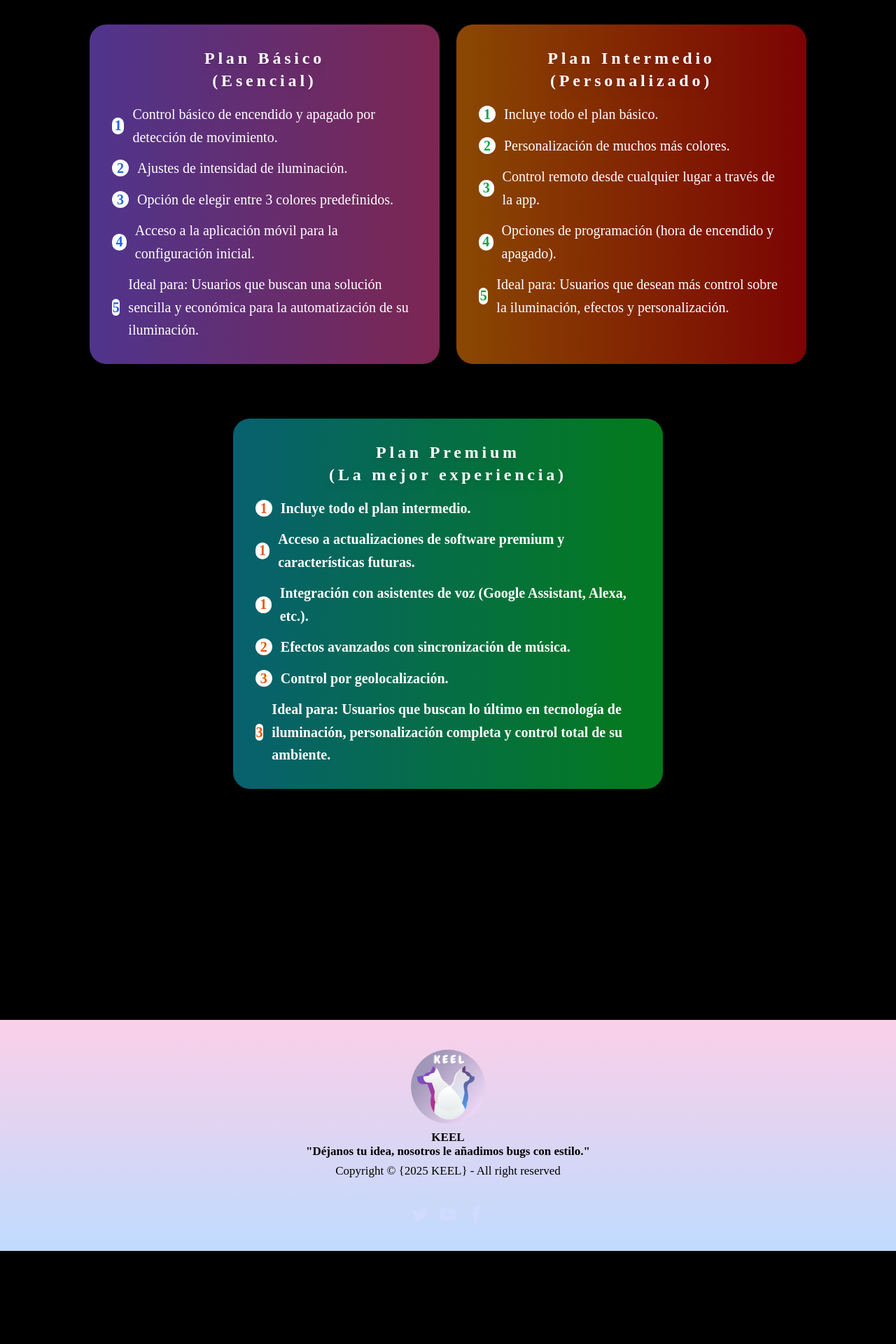
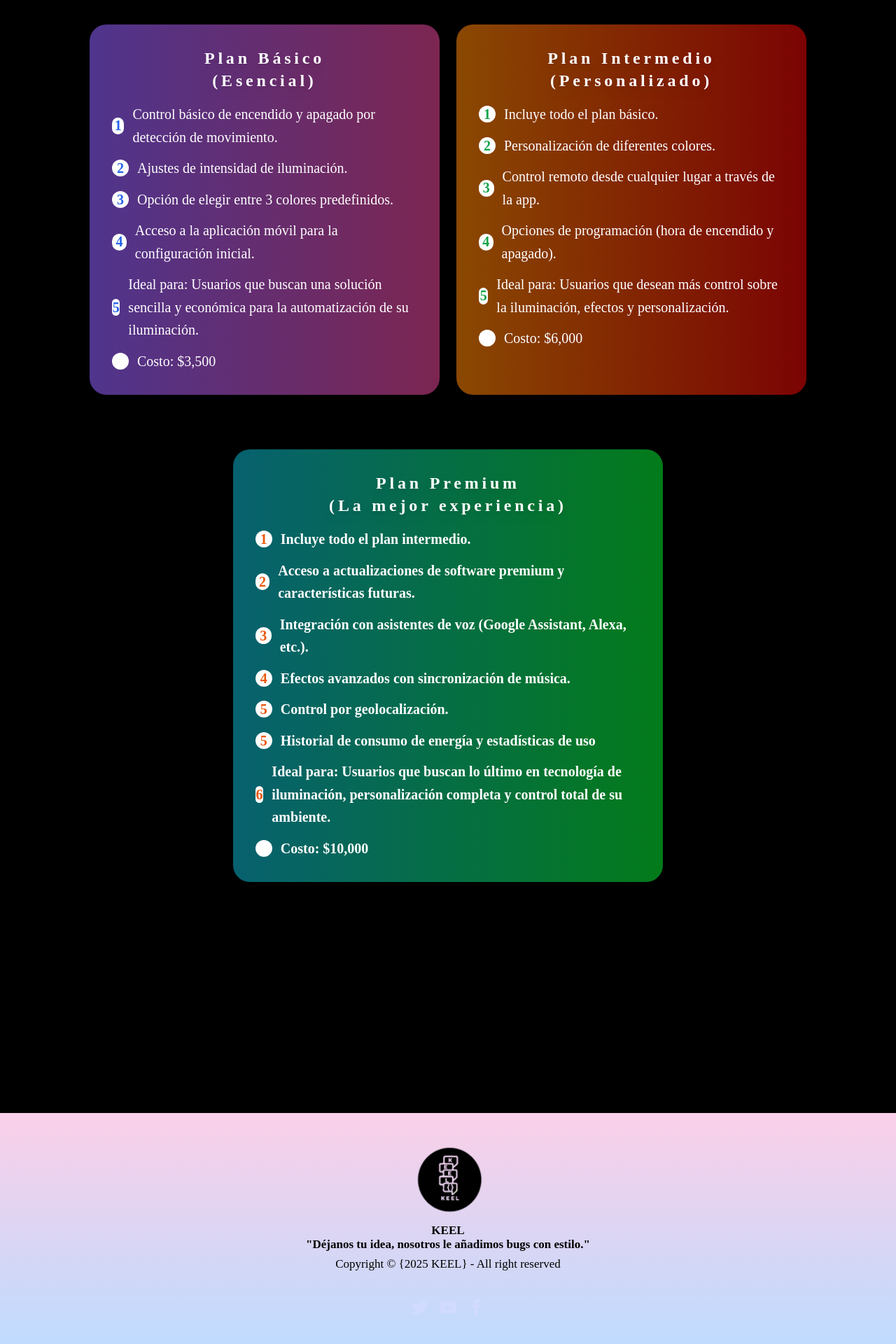
Before and after one commit to evelynsilverio/lightstep, a Django app: page /costos/ in a window 1280 px wide. Shown: the part 562-2482 px from the top of the page at 70% size. Before the commit the page ends 2349 px from the top, so only its background shows below. Run offline with Django 5.2, Linux system fonts and the light colour scheme; style sheets or scripts are compiled from the project's sources; some libraries are stand-ins or nearby versions; some web fonts are replaced.

Commit message:
Último ajuste

```diff
--- a/mysite/mysite/templates/base.html
+++ b/mysite/mysite/templates/base.html
@@ -131,7 +131,7 @@
 
       <footer class="footer footer-center  bg-gradient-to-t from-blue-200 to-pink-200 text-primary-content p-10">
         <aside>
-          <img src="../static/img/keel.png" alt="keel" class="max-w-[110px] max-h-[110px]">
+          <img src="../static/img/keel2.png" alt="keel" class="max-w-[110px] max-h-[110px]">
           <p class="font-bold" style="color: black !important;">
             KEEL
             <br/>
--- a/mysite/mysite/templates/costos.html
+++ b/mysite/mysite/templates/costos.html
@@ -74,6 +74,8 @@
           <li class="flex items-center"><span class="w-6 h-6 bg-white text-blue-600 font-bold rounded-full flex items-center justify-center mr-3">3</span> Opción de elegir entre 3 colores predefinidos.</li>
           <li class="flex items-center"><span class="w-6 h-6 bg-white text-blue-600 font-bold rounded-full flex items-center justify-center mr-3">4</span> Acceso a la aplicación móvil para la configuración inicial.</li>
           <li class="flex items-center"><span class="w-6 h-6 bg-white text-blue-600 font-bold rounded-full flex items-center justify-center mr-3">5</span> Ideal para: Usuarios que buscan una solución sencilla y económica para la automatización de su iluminación. </li>
+          <li class="flex items-center"><span class="w-6 h-6 bg-white text-blue-600 font-bold rounded-full flex items-center justify-center mr-3"></span> Costo: $3,500</li>
+
         </ul>
       </div>
 
@@ -83,26 +85,29 @@
       <h3 class="font-extrabold text-2xl mb-4 text-white drop-shadow-lg tracking-wide text-center">Plan Intermedio<br>(Personalizado)</h3>
         <ul class="text-md leading-relaxed text-left space-y-3 text-white">
           <li class="flex items-center"><span class="w-6 h-6 bg-white text-green-600 font-bold rounded-full flex items-center justify-center mr-3">1</span> Incluye todo el plan básico.</li>
-          <li class="flex items-center"><span class="w-6 h-6 bg-white text-green-600 font-bold rounded-full flex items-center justify-center mr-3">2</span> Personalización de muchos más colores.</li>
+          <li class="flex items-center"><span class="w-6 h-6 bg-white text-green-600 font-bold rounded-full flex items-center justify-center mr-3">2</span> Personalización de diferentes colores.</li>
           <li class="flex items-center"><span class="w-6 h-6 bg-white text-green-600 font-bold rounded-full flex items-center justify-center mr-3">3</span> Control remoto desde cualquier lugar a través de la app.</li>
           <li class="flex items-center"><span class="w-6 h-6 bg-white text-green-600 font-bold rounded-full flex items-center justify-center mr-3">4</span> Opciones de programación (hora de encendido y apagado).</li>
           <li class="flex items-center"><span class="w-6 h-6 bg-white text-green-600 font-bold rounded-full flex items-center justify-center mr-3">5</span> Ideal para: Usuarios que desean más control sobre la iluminación, efectos y personalización.</li>
+          <li class="flex items-center"><span class="w-6 h-6 bg-white text-green-600 font-bold rounded-full flex items-center justify-center mr-3"></span> Costo: $6,000</li>
         </ul>
       </div><br>
 
       <!-- Plan Premium (Abajo centrado) -->
-       <div class="p-8 rounded-3xl shadow-xl border-transparent transition-all duration-300 hover:border-purple-400
-       hover:shadow-purple-400/50 transform hover:scale-105 col-span-1
-       md:col-span-2 mx-auto w-full md:w-[60%]"
-       style="background: linear-gradient(to right, rgba(12, 169, 194, 0.574), rgba(7, 234, 49, 0.527));">
+      <div class="p-8 rounded-3xl shadow-xl border-transparent transition-all duration-300 hover:border-purple-400
+      hover:shadow-purple-400/50 transform hover:scale-105 col-span-1
+      md:col-span-2 mx-auto w-full md:w-[60%]"
+      style="background: linear-gradient(to right, rgba(12, 169, 194, 0.574), rgba(7, 234, 49, 0.527));">
         <h3 class="font-extrabold !text-white !font-bold text-2xl mb-4 drop-shadow-lg tracking-wide text-center">Plan Premium<br>(La mejor experiencia)</h3>
         <ul class="text-md leading-relaxed text-left space-y-3 !font-bold !text-white">
           <li class="flex items-center"><span class="w-6 h-6 bg-white text-orange-600 font-bold rounded-full flex items-center justify-center mr-3">1</span> Incluye todo el plan intermedio.</li>
-          <li class="flex items-center"><span class="w-6 h-6 bg-white text-orange-600 font-bold rounded-full flex items-center justify-center mr-3">1</span> Acceso a actualizaciones de software premium y características futuras.</li>
-          <li class="flex items-center"><span class="w-6 h-6 bg-white text-orange-600 font-bold rounded-full flex items-center justify-center mr-3">1</span> Integración con asistentes de voz (Google Assistant, Alexa, etc.).</li>
-          <li class="flex items-center"><span class="w-6 h-6 bg-white text-orange-600 font-bold rounded-full flex items-center justify-center mr-3">2</span> Efectos avanzados con sincronización de música.</li>
-          <li class="flex items-center"><span class="w-6 h-6 bg-white text-orange-600 font-bold rounded-full flex items-center justify-center mr-3">3</span> Control por geolocalización.</li>
-          <li class="flex items-center"><span class="w-6 h-6 bg-white text-orange-600 font-bold rounded-full flex items-center justify-center mr-3">3</span> Ideal para: Usuarios que buscan lo último en tecnología de iluminación, personalización completa y control total de su ambiente.</li>
+          <li class="flex items-center"><span class="w-6 h-6 bg-white text-orange-600 font-bold rounded-full flex items-center justify-center mr-3">2</span> Acceso a actualizaciones de software premium y características futuras.</li>
+          <li class="flex items-center"><span class="w-6 h-6 bg-white text-orange-600 font-bold rounded-full flex items-center justify-center mr-3">3</span> Integración con asistentes de voz (Google Assistant, Alexa, etc.).</li>
+          <li class="flex items-center"><span class="w-6 h-6 bg-white text-orange-600 font-bold rounded-full flex items-center justify-center mr-3">4</span> Efectos avanzados con sincronización de música.</li>
+          <li class="flex items-center"><span class="w-6 h-6 bg-white text-orange-600 font-bold rounded-full flex items-center justify-center mr-3">5</span> Control por geolocalización.</li>
+          <li class="flex items-center"><span class="w-6 h-6 bg-white text-orange-600 font-bold rounded-full flex items-center justify-center mr-3">5</span> Historial de consumo de energía y estadísticas de uso</li>
+          <li class="flex items-center"><span class="w-6 h-6 bg-white text-orange-600 font-bold rounded-full flex items-center justify-center mr-3">6</span> Ideal para: Usuarios que buscan lo último en tecnología de iluminación, personalización completa y control total de su ambiente.</li>
+          <li class="flex items-center"><span class="w-6 h-6 bg-white text-orange-600 font-bold rounded-full flex items-center justify-center mr-3"></span> Costo: $10,000</li>
         </ul>
       </div>
     </div>
--- a/mysite/mysite/templates/proyecto.html
+++ b/mysite/mysite/templates/proyecto.html
@@ -170,7 +170,7 @@
                     <p class="text-gray-300 font-bold mt-4 text-gray-300 text-lg leading-relaxed list-disc pl-5 flex items-center"><span class="w-4 h-4 bg-purple-500 rounded-full inline-block mr-2"></span>Cambiar el color de las luces a tu gusto.</p>
                     <p class="text-gray-300 font-bold mt-4 text-gray-300 text-lg leading-relaxed list-disc pl-5 flex items-center"><span class="w-4 h-4 bg-blue-500 rounded-full inline-block mr-2"></span>Elegir efectos visuales (estático, radial, arcoíris).</p>
                     <p class="text-gray-300 font-bold mt-4 text-gray-300 text-lg leading-relaxed list-disc pl-5 flex items-center"><span class="w-4 h-4 bg-orange-500 rounded-full inline-block mr-2"></span>Ver estadísticas sobre el tiempo de uso del sistema.</p>
-                    <p class="text-gray-300 font-bold mt-4 text-gray-300 text-lg leading-relaxed list-disc pl-5 flex items-center"><span class="w-4 h-4 bg-pink-500 rounded-full inline-block mr-2"></span>Programar el tiempo en que el sistema se apague o encienda.</p>
+                    <p class="text-gray-300 font-bold mt-4 text-gray-300 text-lg leading-relaxed list-disc pl-5 flex items-center"><span class="w-4 h-4 bg-pink-500 rounded-full inline-block mr-2"></span>Ajustar el brillo de las luces</p>
                 </div>
             </div>
         </div>
```
Also changed, not shown: mysite/mysite/templates/index.html (+66 -4 lines), mysite/mysite/static/img/codigoqr.jpg (added), mysite/mysite/static/img/keel.jpg (added), mysite/mysite/static/img/keel2.png (added).
